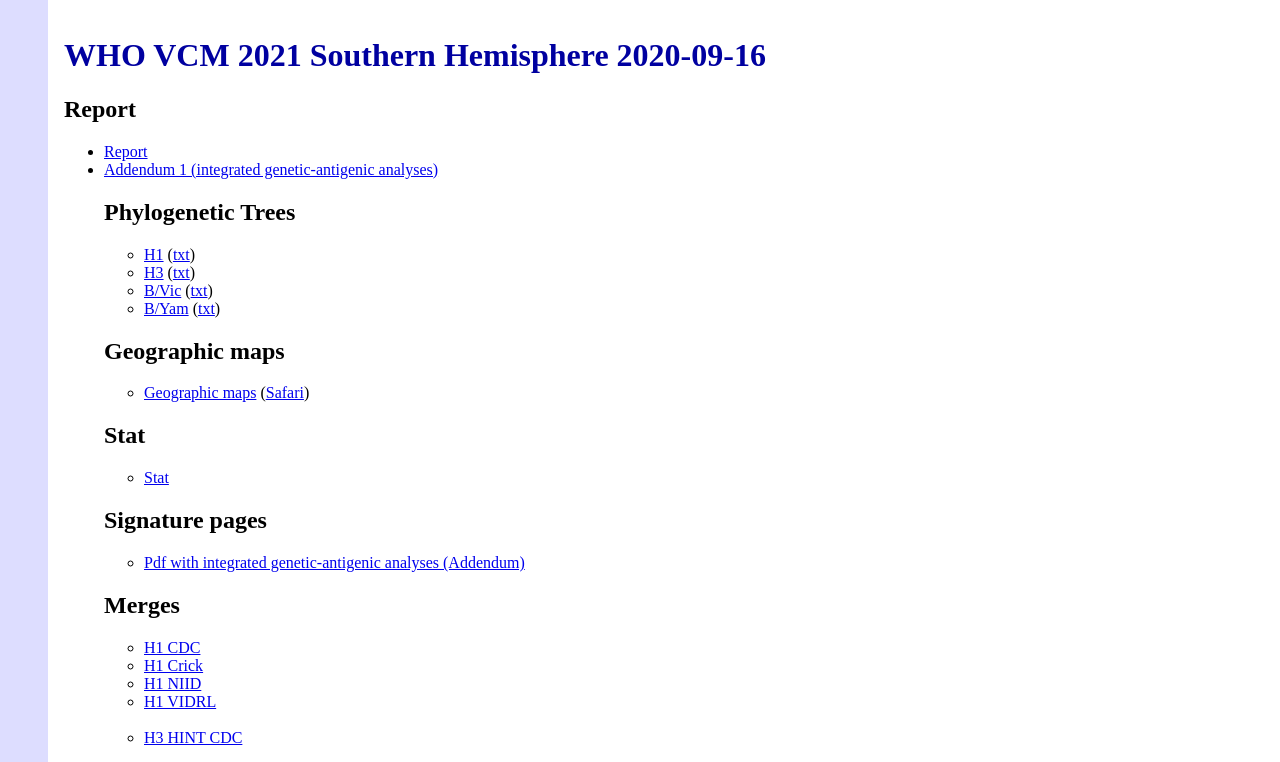
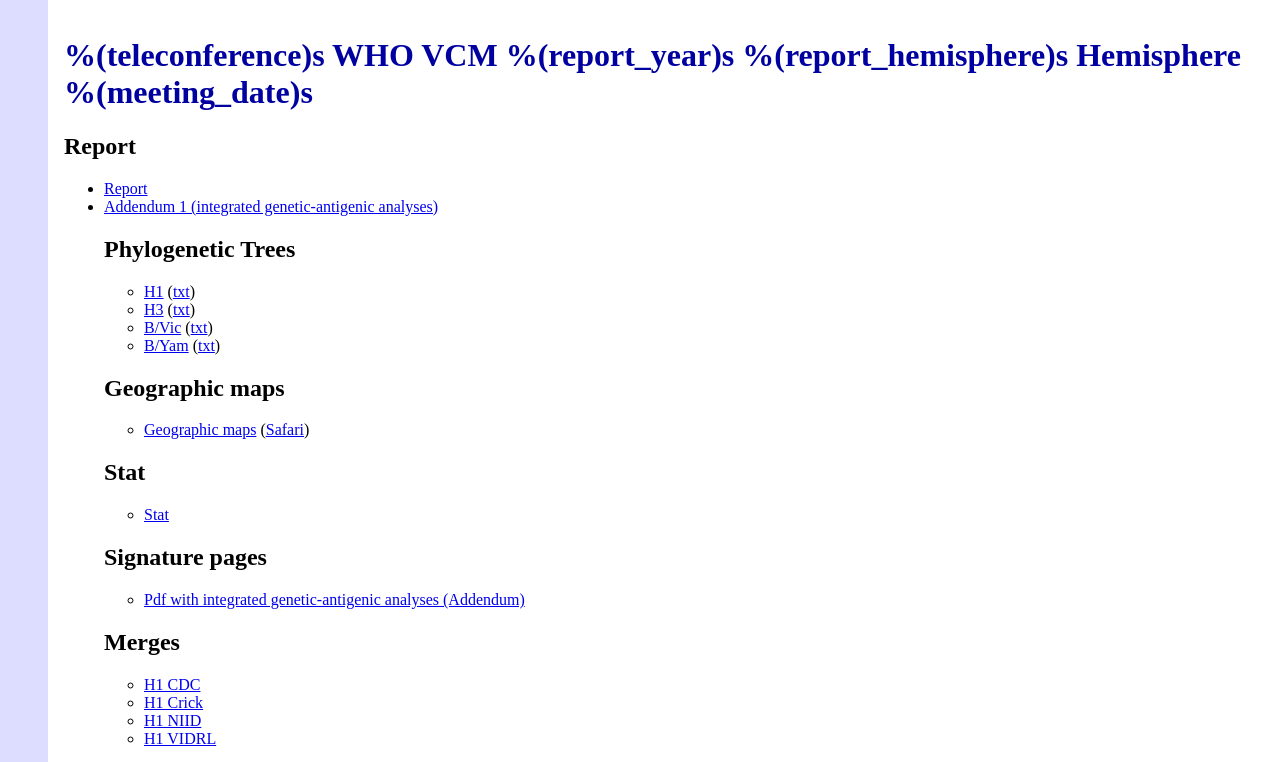
Before and after one commit to acorg/ssm-report, a plain HTML site: page template-vr/index.html in a window 1280 px wide. Shown: the top 762 px of the page. Drawn offline with Linux system fonts and the light colour scheme.

Commit message:
ssm 2020-09-16

```diff
--- a/template-vr/index.html
+++ b/template-vr/index.html
@@ -2,12 +2,12 @@
 <html>
     <head>
         <meta charset="utf-8" />
-        <title>WHO VCM 2021 Southern Hemisphere 2020-09-16</title>
+        <title>%(teleconference)s WHO VCM %(report_year)s %(report_hemisphere)s Hemisphere %(meeting_date)s</title>
         <style>
          h1 { color: #0000A0; }
          ol { list-style-type: hebrew; }
          body {
-             height: 100%;
+             height: 100%%;
              border-left: 3em solid #ddf;
              padding: 1em 0 0 1em;
              margin: 0;
@@ -15,7 +15,7 @@
         </style>
     </head>
     <body>
-        <h1>WHO VCM 2021 Southern Hemisphere 2020-09-16</h1>
+        <h1>%(teleconference)s WHO VCM %(report_year)s %(report_hemisphere)s Hemisphere %(meeting_date)s</h1>
         <h2>Report</h2>
         <ul>
             <li><a href="report/report.pdf">Report</a></li>
```
Also changed, not shown: 1 other file.
